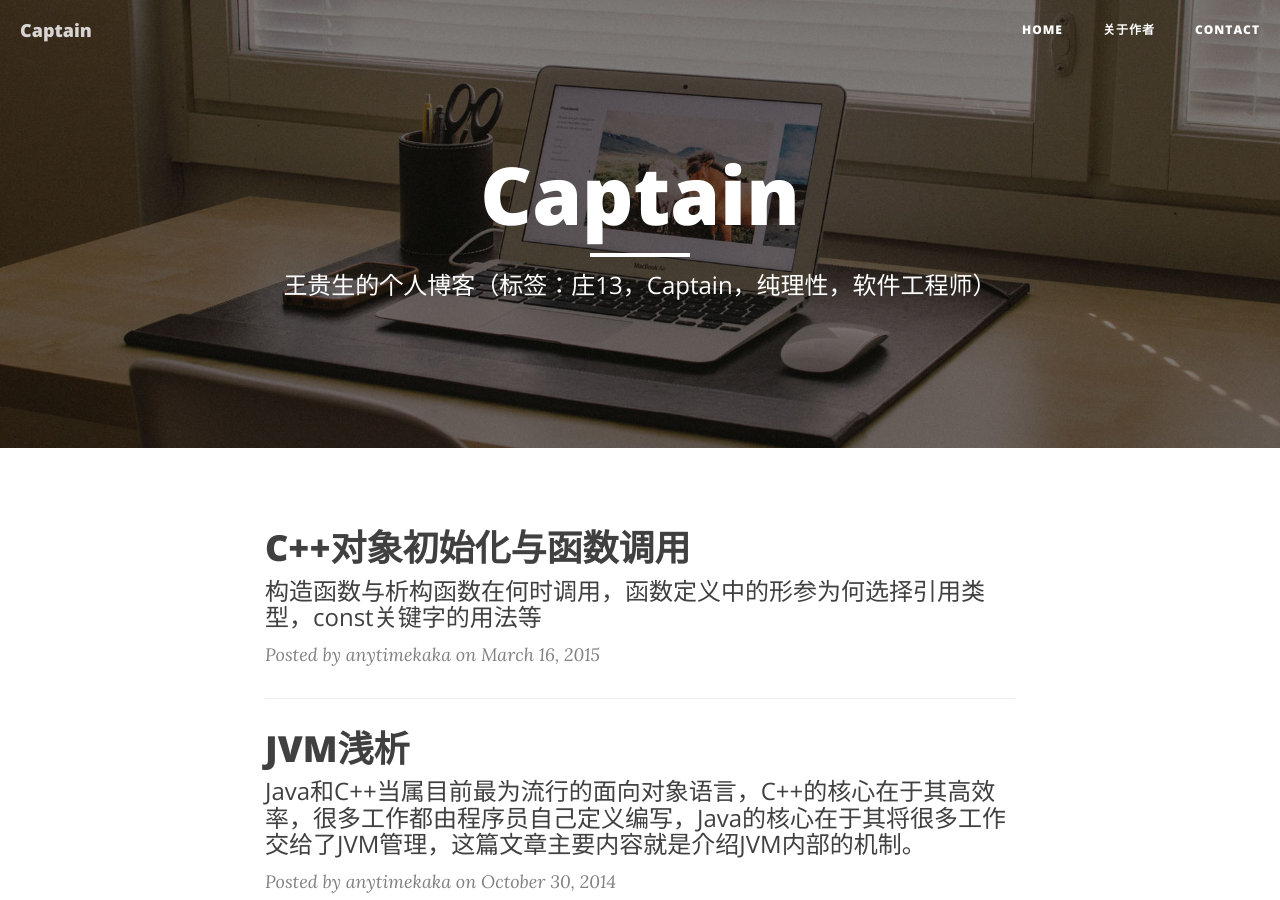
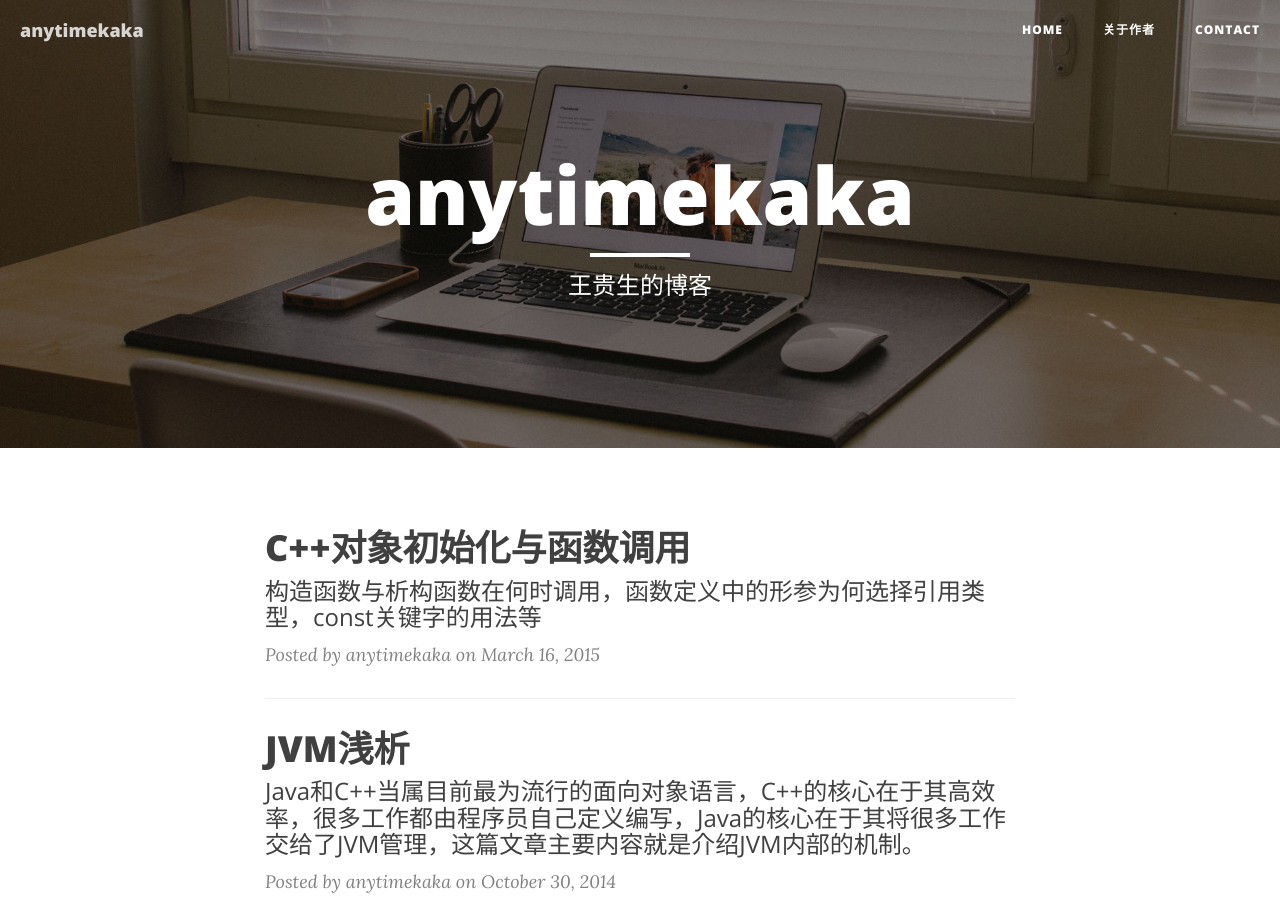
Before and after one commit to anytimekaka/anytimekaka.github.io, a Jekyll site: the page built from index.html, in a window 1280 px wide and 900 px high. Built offline with Jekyll 4.4.1, drawn with Linux system fonts in a browser that asks for light colours; nearby versions of some CDN libraries; the list of posts is cut into pages by our own code; a style sheet for code colours, icons or effects is not loaded; some of the changed text lies outside the part shown.

Commit message:
部分修改

```diff
--- a/_config.yml
+++ b/_config.yml
@@ -1,5 +1,5 @@
 # Site settings
-title: Captain
+title: anytimekaka
 header-img: img/home-bg.jpg
 email: gswang001@gmail.com
 description: "Write your site description here. It will be used as your sites meta description as well!"
--- a/index.html
+++ b/index.html
@@ -1,6 +1,6 @@
 ---
 layout: page
-description: "王贵生的个人博客（标签：庄13，Captain，纯理性，软件工程师）"
+description: "王贵生的博客"
 ---
 
 {% for post in paginator.posts %}
```
Also changed, not shown: about.md (+1 -0 lines).
